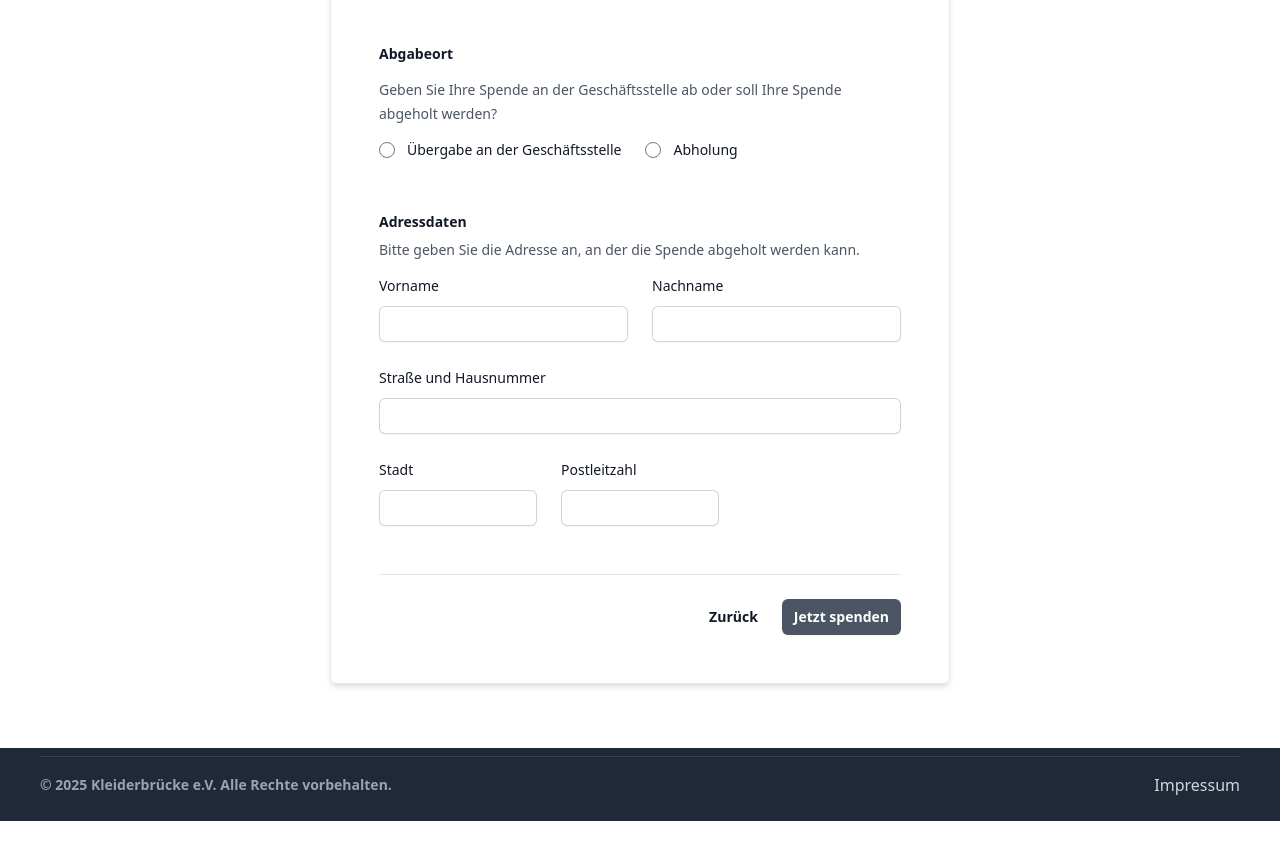
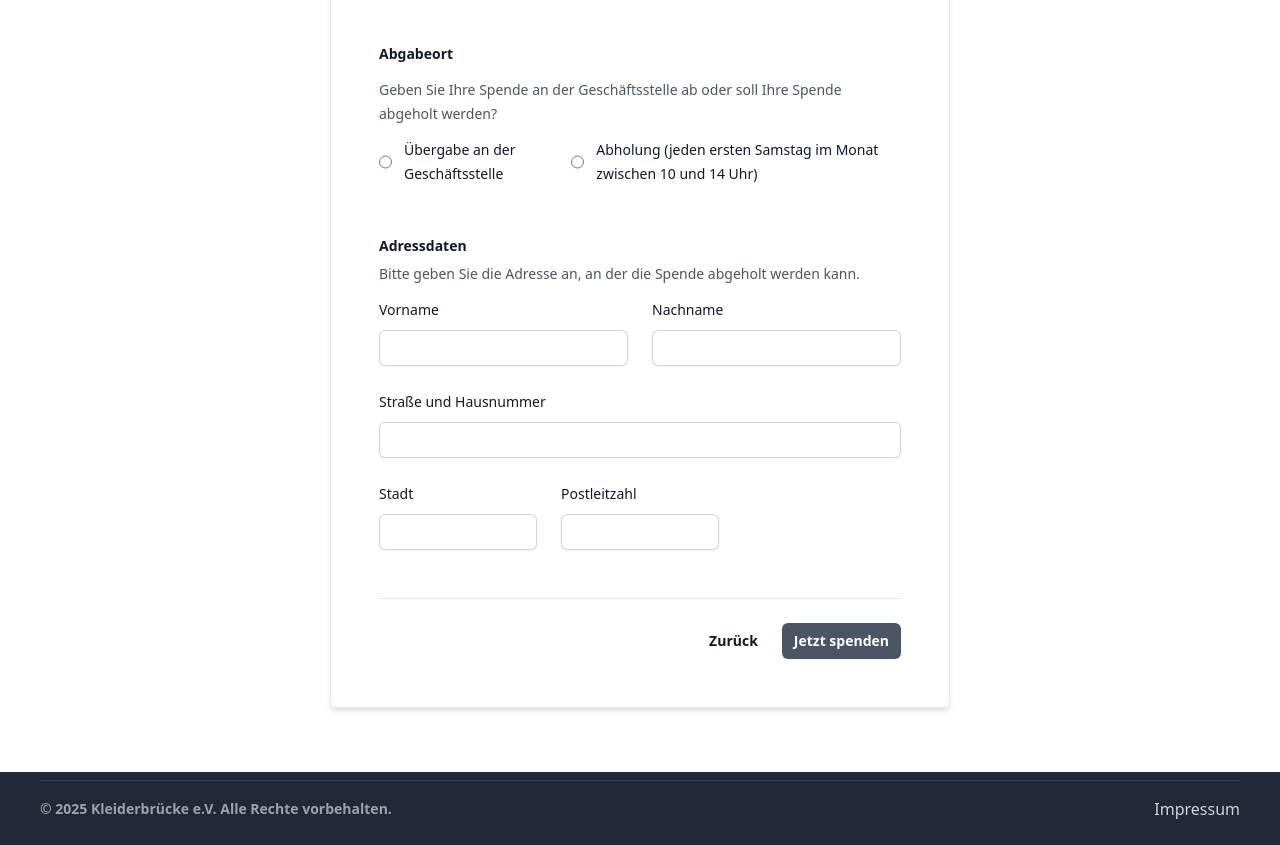
Before and after one commit to Praetofreak/webapp, an Angular app: page /spendenformular in a window 1280 px wide. Shown: the part 780-1625 px from the top of the page. Before the commit the page ends 1601 px from the top, so only its background shows below. Built offline with nearby package versions, Linux system fonts and the light colour scheme.

Commit message:
Abholungszeiten erfasst

```diff
--- a/src/app/spendenformular/spendenformular.component.html
+++ b/src/app/spendenformular/spendenformular.component.html
@@ -62,7 +62,7 @@
                     </div>
                     <div class="flex items-center gap-x-3">
                         <input type="radio" id="abholung" name="handover" value="abholung" formControlName="handover" class="h-4 w-4 border-gray-300 text-indigo-600 focus:ring-indigo-600">
-                        <label for="abholung" class="block text-sm font-medium leading-6 text-gray-900">Abholung</label>
+                        <label for="abholung" class="block text-sm font-medium leading-6 text-gray-900">Abholung (jeden ersten Samstag im Monat zwischen 10 und 14 Uhr)</label>
                     </div>
                 </div>
             </fieldset>
```
